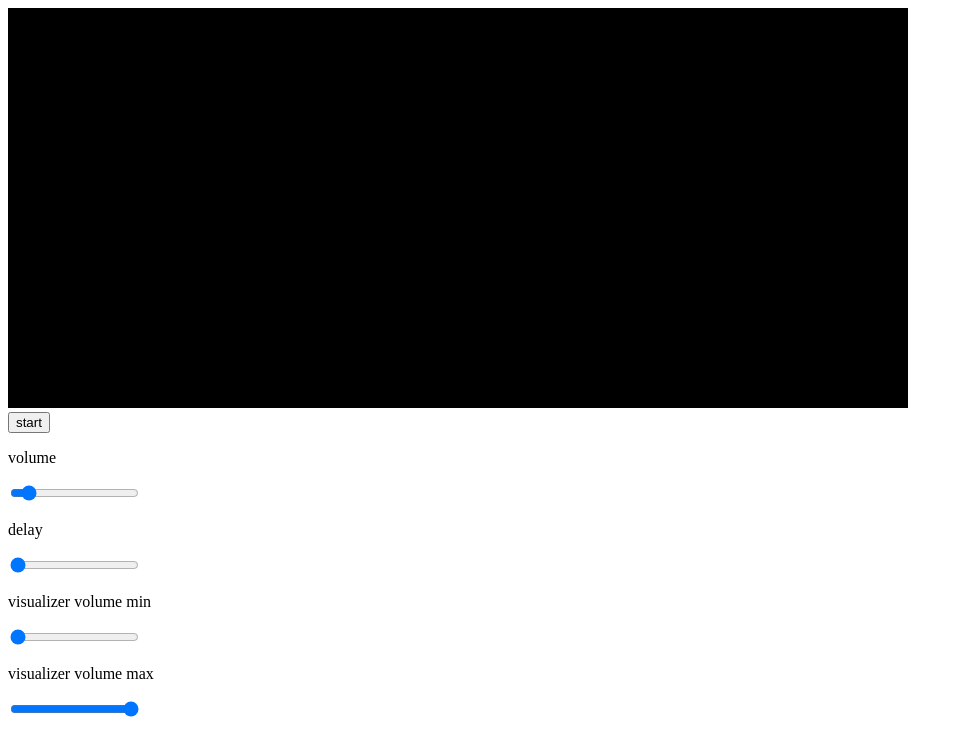
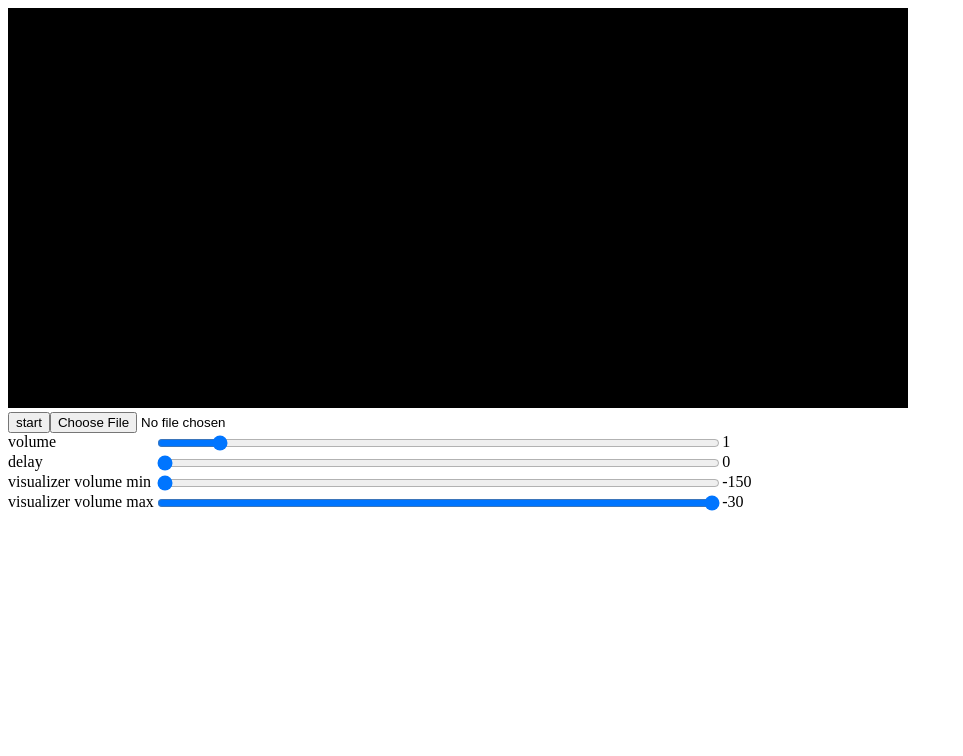
Before and after one commit to nanamedou/Web-MIC, a plain HTML site: page index.html in a window 1280 px wide. Shown: the whole page, without its empty margins (0-963 px from the left). Drawn offline with Linux system fonts and the light colour scheme.

Commit message:
update
+ローカルの音源を再生できるようにした。
!音源を再生するまでの処理をまとめた。
!htmlのレイアウト設定をした。

```diff
--- a/index.html
+++ b/index.html
@@ -4,33 +4,58 @@
 
 <head>
   <meta http-equiv="Content-Type" content="text/html; charset=utf-8" />
+  <style>
+    .input{
+      display:flex
+    }
+    .input_tag{
+      width: 20ex;
+    }
+    .input_object{
+      width: 80ex;
+    }
+    .input_value{
+      width: 20ex;
+    }
+  </style>
 </head>
 
 <body>
+
   <audio>
-    audio is not supported
   </audio>
 
   <canvas id='canvas' width='900' height='400'></canvas>
-  <div>
+  <div class='input'>
     <button id='startBtn'>start</button>
+
+    <input id='fileInput' type='file' accept='audio/*'>
   </div>
-  <div>
-    <p>volume</p>
-    <input id='volRng' type='range' value='1' min='0' max='10' step='0.1'>
+
+  <div class='input'>
+    <div class='input_tag'>volume</div>
+    <input class='input_object' id='volRng' type='range'>
+    <div class='input_value' id='volVal'>NaN</div>
   </div>
-  <div>
-    <p>delay</p>
-    <input id='dlyRng' type='range' value='0' min='0' max='3' step='0.1'>
+
+  <div class='input'>
+    <div class='input_tag'>delay</div>
+    <input class='input_object' id='dlyRng' type='range'>
+    <div class='input_value' id='dlyVal'>NaN</div>
   </div>
-  <div>
-    <p>visualizer volume min</p>
-    <input id='vvminRng' type='range' value='-150' min='-150' max='-30' step='0.1'>
+
+  <div class='input'>
+    <div class='input_tag'>visualizer volume min</div>
+    <input class='input_object' id='vvminRng' type='range'>
+    <div class='input_value' id='vvminVal''>NaN</div>
   </div>
-  <div>
-    <p>visualizer volume max</p>
-    <input id='vvmaxRng' type='range' value='-30' min='-150' max='-30' step='0.1'>
+
+  <div class='input'>
+    <div class='input_tag'>visualizer volume max</div>
+    <input class='input_object' id='vvmaxRng' type='range'>
+    <div class='input_value' id='vvmaxVal'>NaN</div>
   </div>
+
 
 </body>
 
--- a/script.js
+++ b/script.js
@@ -1,12 +1,20 @@
+/**
+ * script.js
+ */
+
 import * as plt from './plot.js'
 
 const FFT_SIZE = 2048
-const DB_LIM = [-150, -30]
+let volume = 1
+let delay = 0
+let DB_LIM = [-150, -30]
 
+let recordingInitialized
 /*
  * beginRecord呼び出し時に初期化される変数
  */
-let recordingInitialized
+let audioCtx
+let sourceNode
 let gainNode
 let delayNode
 let analyserNode
@@ -14,19 +22,74 @@ let freqDatas
 let freqMinDatas
 let hzDatas
 
+let audioFileBlob
+let fileTypeAudio
+
+/**
+ * オーディオインターフェースを準備する。
+ */
+const audioSetUp = () => {
+  if (audioCtx == null) {
+    audioCtx = new (window.AudioContext || window.webkitAudioContext)();
+  }
+  if (sourceNode) {
+    sourceNode.disconnect()
+    sourceNode = null
+  }
+  if (audioFileBlob) {
+    window.URL.revokeObjectURL(audioFileBlob)
+    audioFileBlob = null
+  }
+  if (fileTypeAudio) {
+    fileTypeAudio.pause()
+    fileTypeAudio = null
+  }
+}
+
+/**
+ * sourceNodeが出力されるまでの流れを設定する
+ */
+const setPipelines = (sourceNode) => {
+
+  analyserNode = audioCtx.createAnalyser()
+  analyserNode.fftSize = FFT_SIZE
+  freqDatas = new Float32Array(analyserNode.frequencyBinCount)
+  freqMinDatas = new Array(analyserNode.frequencyBinCount)
+  hzDatas = new Float32Array(analyserNode.frequencyBinCount)
+  for (let i = 0; i < analyserNode.frequencyBinCount; i++) {
+    hzDatas[i] = i * audioCtx.sampleRate / analyserNode.fftSize
+  }
+
+  gainNode = audioCtx.createGain()
+  gainNode.gain.value = volume
+
+  let dynamicCompressorNode = audioCtx.createDynamicsCompressor()
+
+  delayNode = audioCtx.createDelay(3)
+  delayNode.delayTime.value = delay
+
+
+  /* ノードを接続する */
+  sourceNode.connect(analyserNode)
+  analyserNode.connect(gainNode)
+  gainNode.connect(dynamicCompressorNode)
+  dynamicCompressorNode.connect(delayNode)
+  delayNode.connect(audioCtx.destination)
+}
+
+
 /**
  * 録音を開始する関数。
- * この関数は常にユーザー操作イベント中に呼び出さあれなければならない。
+ * この関数は常にユーザー操作イベント中に呼び出されなければならない。
  */
 const beginRecord = () => {
   /**
    * オーディオのあれこれを作成する。
    * ユーザー操作イベント中でないと失敗することがある。
    */
-  /**
-   * @type {AudioContext}
-   */
-  let audioCtx = new (window.AudioContext || window.webkitAudioContext)();
+  recordingInitialized = false
+
+  audioSetUp()
 
   if (navigator.mediaDevices.getUserMedia) {
     // メディア使用権限取得
@@ -37,31 +100,9 @@ const beginRecord = () => {
       }).then((stream) => {
 
         /* ノードを作成する */
-        let sourceNode = audioCtx.createMediaStreamSource(stream)
+        sourceNode = audioCtx.createMediaStreamSource(stream)
 
-        analyserNode = audioCtx.createAnalyser()
-        analyserNode.fftSize = FFT_SIZE
-        freqDatas = new Float32Array(analyserNode.frequencyBinCount)
-        freqMinDatas = new Array(analyserNode.frequencyBinCount)
-        hzDatas = new Float32Array(analyserNode.frequencyBinCount)
-        for (let i = 0; i < analyserNode.frequencyBinCount; i++) {
-          hzDatas[i] = i * audioCtx.sampleRate / analyserNode.fftSize
-        }
-
-        gainNode = audioCtx.createGain()
-        gainNode.gain.value = 1
-
-        let dynamicCompressorNode = audioCtx.createDynamicsCompressor()
-
-        delayNode = audioCtx.createDelay(3)
-        delayNode.delayTime.value = 0
-
-        /* ノードを接続する */
-        sourceNode.connect(analyserNode)
-        analyserNode.connect(gainNode)
-        gainNode.connect(dynamicCompressorNode)
-        dynamicCompressorNode.connect(delayNode)
-        delayNode.connect(audioCtx.destination)
+        setPipelines(sourceNode)
 
         recordingInitialized = true
       }).catch((err) => {
@@ -70,6 +111,31 @@ const beginRecord = () => {
   } else {
     console.log('navigator.mediaDevices.getUserMedia がサポートされていません。')
   }
+}
+
+/**
+ * ローカルにある音楽を再生する。
+ *
+ * @argument {File} file 再生する対象
+ */
+const beginFile = (file) => {
+  /**
+   * オーディオのあれこれを作成する。
+   * ユーザー操作イベント中でないと失敗することがある。
+   */
+  recordingInitialized = false
+
+  audioSetUp()
+
+  audioFileBlob = window.URL.createObjectURL(file)
+  fileTypeAudio = new Audio(audioFileBlob)
+  sourceNode = audioCtx.createMediaElementSource(fileTypeAudio)
+
+  setPipelines(sourceNode)
+
+  fileTypeAudio.play()
+  recordingInitialized = true
+
 }
 
 const main = () => {
@@ -122,41 +188,78 @@ const main = () => {
 
   let beginBtn = document.getElementById('startBtn')
   beginBtn.onclick = () => {
-    // ボタンが押されたとき録音を開始する。
-    // このときボタンは無効化される。
+
     beginBtn.setAttribute('disabled', 'disabled')
     beginRecord()
+  }
+  let fileInput = document.getElementById('fileInput')
+  fileInput.onchange = () => {
+    // ボタンが押されたとき再生を開始する。
+    beginBtn.removeAttribute('disabled')
+    beginFile(fileInput.files[0])
   }
 
   /* ボリューム設定 */
   let volumeRng = document.getElementById('volRng')
+  let volumeVal = document.getElementById('volVal')
+  volumeRng.min = 0
+  volumeRng.max = 10
+  volumeRng.value = 1
+  volumeRng.step = 0.1
   volumeRng.oninput = () => {
     if (recordingInitialized) {
       gainNode.gain.value = volumeRng.value
     }
+    volumeVal.innerHTML
+      = volume
+      = volumeRng.value
   }
+  volumeRng.oninput()
 
   /* 遅延設定 */
   let delayRng = document.getElementById('dlyRng')
+  let delayVal = document.getElementById('dlyVal')
+  delayRng.min = 0
+  delayRng.max = 3
+  delayRng.value = 0
+  delayRng.step = 0.1
   delayRng.oninput = () => {
     if (recordingInitialized) {
       delayNode.delayTime.value = delayRng.value
     }
+    delayVal.innerHTML
+      = delay
+      = delayRng.value
   }
+  delayRng.oninput()
 
-  /* fft範囲設定 */
+  /* スペクトル表示範囲設定 */
   let vvMinRng = document.getElementById('vvminRng')
+  let vvMinVal = document.getElementById('vvminVal')
+  vvMinRng.min = -150
+  vvMinRng.max = -30
+  vvMinRng.value = -150
+  vvMinRng.step = 0.1
   vvMinRng.oninput = () => {
-    if (recordingInitialized) {
-      DB_LIM[0] = vvMinRng.value = Math.min(vvMinRng.value, DB_LIM[1])
-    }
+    vvMinVal.innerHTML
+      = DB_LIM[0]
+      = vvMinRng.value
+      = Math.min(vvMinRng.value, DB_LIM[1])
   }
+  vvMinRng.oninput()
   let vvMaxRng = document.getElementById('vvmaxRng')
+  let vvMaxVal = document.getElementById('vvmaxVal')
+  vvMaxRng.min = -150
+  vvMaxRng.max = -30
+  vvMaxRng.value = -30
+  vvMaxRng.step = 0.1
   vvMaxRng.oninput = () => {
-    if (recordingInitialized) {
-      DB_LIM[1] = vvMaxRng.value = Math.max(vvMaxRng.value, DB_LIM[0])
-    }
+    vvMaxVal.innerHTML
+      = DB_LIM[1]
+      = vvMaxRng.value
+      = Math.max(vvMaxRng.value, DB_LIM[0])
   }
+  vvMaxRng.oninput()
 }
 
 main()
```
Also changed, not shown: plot.js (+4 -4 lines).
